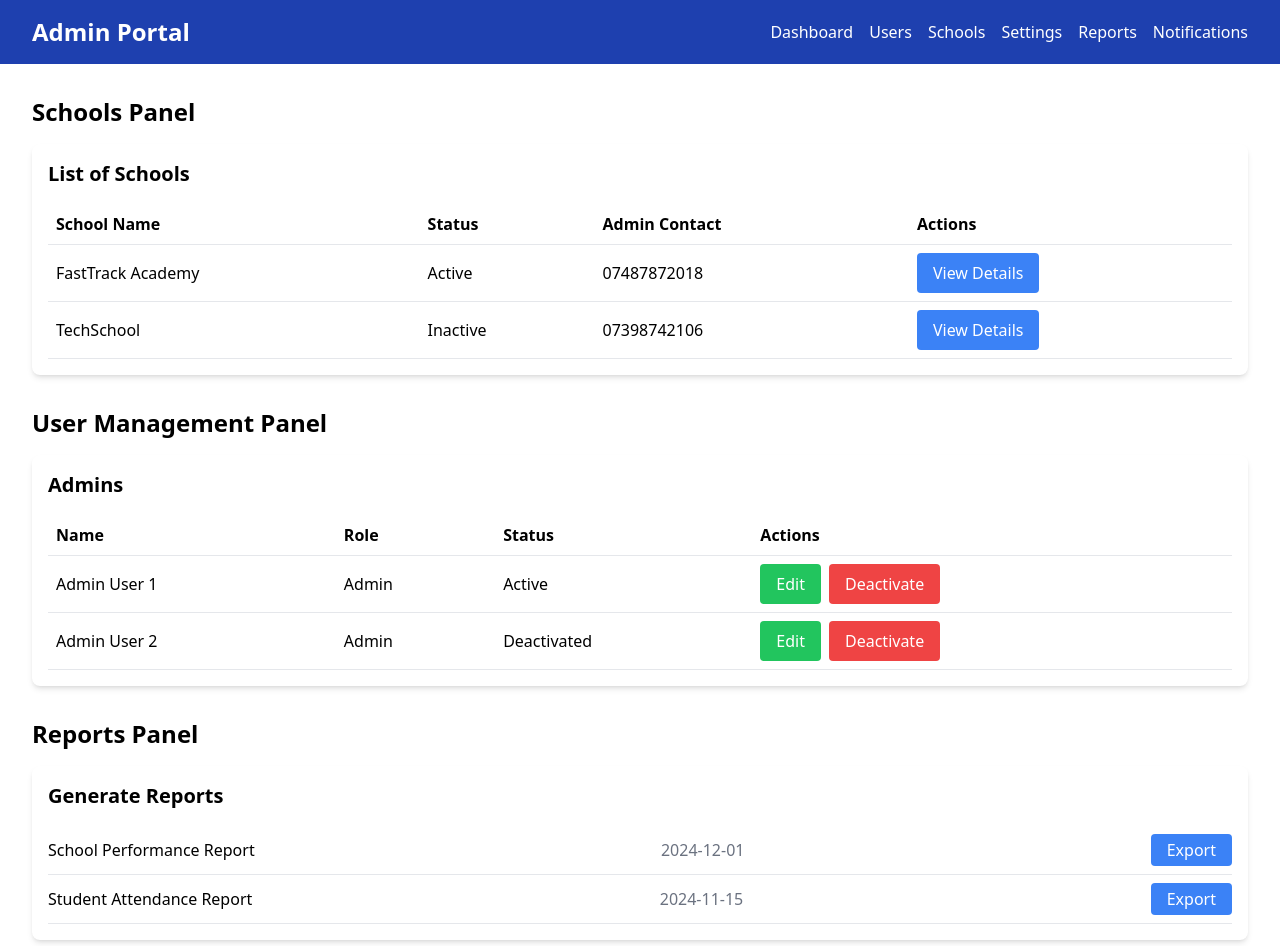
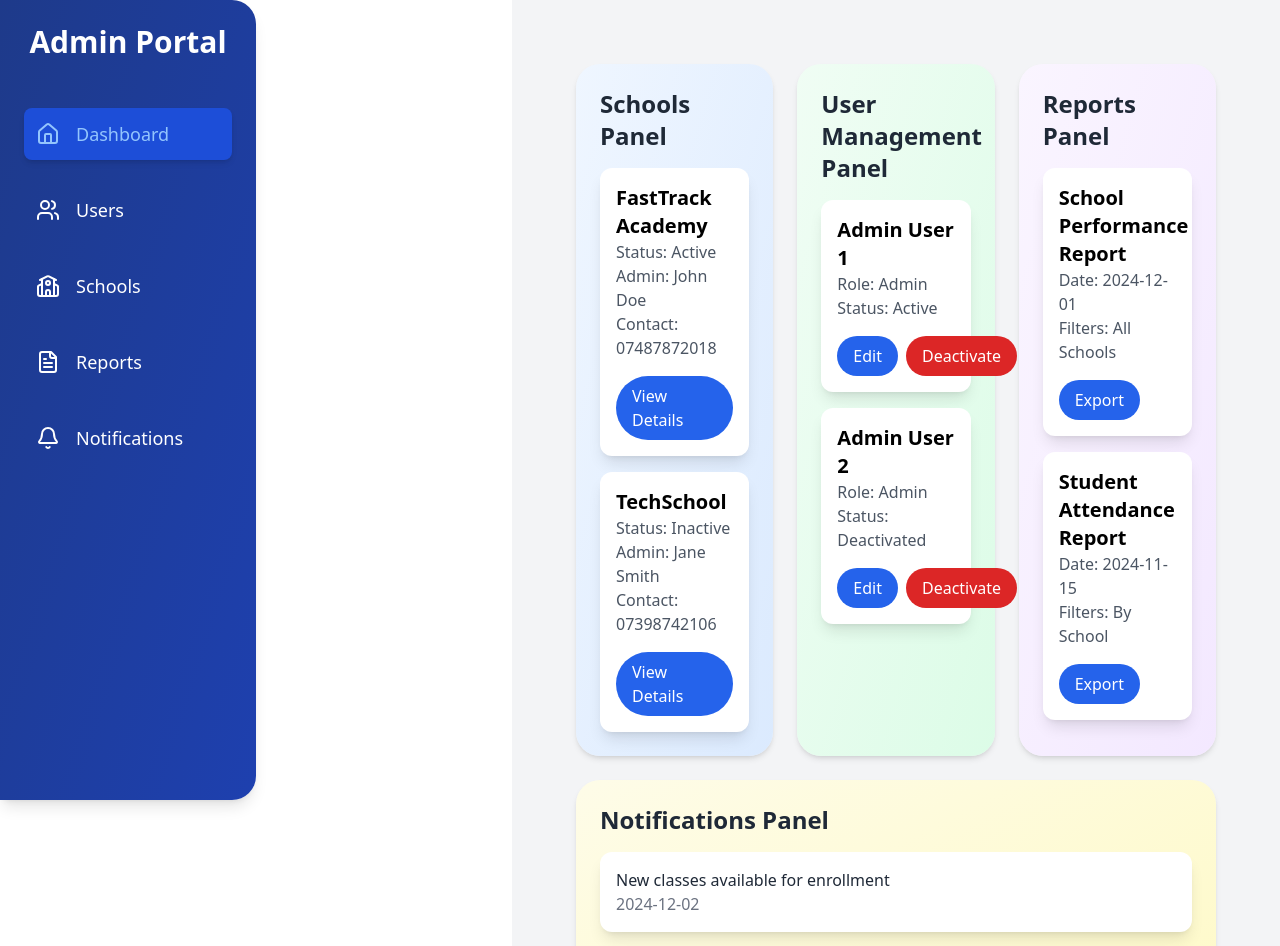
Before and after one commit to Luul-Solutions/tcms-admin, a React (Vite) app in the folder tcms-admin/: page / in a window 1280 px wide. Shown: the top 946 px of the page. Built offline with nearby package versions, Linux system fonts and the light colour scheme.

Commit message:
fixed the sidebar added icons, dashboard in progress

```diff
--- a/tcms-admin/src/App.tsx
+++ b/tcms-admin/src/App.tsx
@@ -1,14 +1,31 @@
+import React from "react";
 import { BrowserRouter as Router, Routes, Route } from "react-router-dom";
-import Dashboard from "./components/Dashboard";
-import Navbar from "./components/Navbar";
+import Sidebar from "./components/Sidebar"; // Import the Sidebar component
+import Dashboard from "./components/Dashboard"; // Dashboard component
+import Schools from "./components/Schools"; // School details component
+import Users from "./components/Users"; // User details component
+import Reports from "./components/Reports"; // Report details component
+import Notifications from "./components/Notifications"; // Notifications component
 
 const App: React.FC = () => {
   return (
     <Router>
-      <Navbar />
-      <Routes>
-        <Route path="/" element={<Dashboard />} />
-      </Routes>
+      <div className="flex">
+        {/* Sidebar */}
+        <Sidebar />
+
+        {/* Main content */}
+        <div className="flex-1 p-8 ml-64 bg-gray-100 min-h-screen">
+          {/* Adjusted the layout to accommodate the sidebar */}
+          <Routes>
+            <Route path="/" element={<Dashboard />} />
+            <Route path="/school/:schoolName" element={<Schools />} />
+            <Route path="/user/:userName" element={<Users />} />
+            <Route path="/report/:reportTitle" element={<Reports />} />
+            <Route path="/notifications" element={<Notifications />} />
+          </Routes>
+        </div>
+      </div>
     </Router>
   );
 };
--- a/tcms-admin/src/components/Dashboard.tsx
+++ b/tcms-admin/src/components/Dashboard.tsx
@@ -1,7 +1,8 @@
 import React from "react";
+import { Link } from "react-router-dom";
 
 const Dashboard: React.FC = () => {
-  // Data for Schools, Users, and Reports Panel (mock data)
+  // Mock data
   const schools = [
     {
       name: "FastTrack Academy",
@@ -41,116 +42,103 @@ const Dashboard: React.FC = () => {
   ];
 
   return (
-    <div className="p-8">
+    <div className="p-8 grid grid-cols-1 md:grid-cols-2 lg:grid-cols-3 gap-6 bg-gray-100 min-h-screen">
       {/* Schools Panel */}
-      <div className="mb-8">
-        <h3 className="text-2xl font-bold mb-4">Schools Panel</h3>
-        <div className="bg-white rounded-lg shadow-md p-4 mb-6">
-          <h4 className="text-xl font-semibold">List of Schools</h4>
-          <table className="w-full text-left mt-4">
-            <thead>
-              <tr>
-                <th className="border-b p-2">School Name</th>
-                <th className="border-b p-2">Status</th>
-                <th className="border-b p-2">Admin Contact</th>
-                <th className="border-b p-2">Actions</th>
-              </tr>
-            </thead>
-            <tbody>
+      <div className="bg-gradient-to-br from-blue-50 to-blue-100 rounded-3xl shadow-md p-6">
+        <h3 className="text-2xl font-bold text-gray-800 mb-4">Schools Panel</h3>
+        <div className="space-y-4">
           {schools.map((school, index) => (
-                <tr key={index}>
-                  <td className="border-b p-2">{school.name}</td>
-                  <td className="border-b p-2">{school.status}</td>
-                  <td className="border-b p-2">{school.contact}</td>
-                  <td className="border-b p-2">
-                    <button className="bg-blue-500 text-white px-4 py-2 rounded">
+            <div
+              key={index}
+              className="bg-white p-4 rounded-xl shadow-lg hover:shadow-2xl transition-shadow"
+            >
+              <h4 className="text-xl font-semibold">{school.name}</h4>
+              <p className="text-gray-600">Status: {school.status}</p>
+              <p className="text-gray-600">Admin: {school.admin}</p>
+              <p className="text-gray-600">Contact: {school.contact}</p>
+              <Link
+                to={`/school/${school.name}`}
+                className="mt-4 inline-block bg-blue-600 text-white py-2 px-4 rounded-full hover:bg-blue-700"
+              >
                 View Details
-                    </button>
-                  </td>
-                </tr>
+              </Link>
+            </div>
           ))}
-            </tbody>
-          </table>
         </div>
       </div>
 
       {/* User Management Panel */}
-      <div className="mb-8">
-        <h3 className="text-2xl font-bold mb-4">User Management Panel</h3>
-        <div className="bg-white rounded-lg shadow-md p-4">
-          <h4 className="text-xl font-semibold">Admins</h4>
-          <table className="w-full text-left mt-4">
-            <thead>
-              <tr>
-                <th className="border-b p-2">Name</th>
-                <th className="border-b p-2">Role</th>
-                <th className="border-b p-2">Status</th>
-                <th className="border-b p-2">Actions</th>
-              </tr>
-            </thead>
-            <tbody>
+      <div className="bg-gradient-to-br from-green-50 to-green-100 rounded-3xl shadow-md p-6">
+        <h3 className="text-2xl font-bold text-gray-800 mb-4">
+          User Management Panel
+        </h3>
+        <div className="space-y-4">
           {users.map((user, index) => (
-                <tr key={index}>
-                  <td className="border-b p-2">{user.name}</td>
-                  <td className="border-b p-2">{user.role}</td>
-                  <td className="border-b p-2">{user.status}</td>
-                  <td className="border-b p-2">
-                    <button className="bg-green-500 text-white px-4 py-2 rounded mr-2">
+            <div
+              key={index}
+              className="bg-white p-4 rounded-xl shadow-lg hover:shadow-2xl transition-shadow"
+            >
+              <h4 className="text-xl font-semibold">{user.name}</h4>
+              <p className="text-gray-600">Role: {user.role}</p>
+              <p className="text-gray-600">Status: {user.status}</p>
+              <div className="mt-4 flex gap-2">
+                <Link
+                  to={`/user/${user.name}`}
+                  className="bg-blue-600 text-white py-2 px-4 rounded-full hover:bg-blue-700"
+                >
                   Edit
-                    </button>
-                    <button className="bg-red-500 text-white px-4 py-2 rounded">
+                </Link>
+                <button className="bg-red-600 text-white py-2 px-4 rounded-full hover:bg-red-700">
                   Deactivate
                 </button>
-                  </td>
-                </tr>
+              </div>
+            </div>
           ))}
-            </tbody>
-          </table>
         </div>
       </div>
 
       {/* Reports Panel */}
-      <div className="mb-8">
-        <h3 className="text-2xl font-bold mb-4">Reports Panel</h3>
-        <div className="bg-white rounded-lg shadow-md p-4">
-          <h4 className="text-xl font-semibold">Generate Reports</h4>
-          <ul className="mt-4">
+      <div className="bg-gradient-to-br from-purple-50 to-purple-100 rounded-3xl shadow-md p-6">
+        <h3 className="text-2xl font-bold text-gray-800 mb-4">Reports Panel</h3>
+        <div className="space-y-4">
           {reports.map((report, index) => (
-              <li
+            <div
               key={index}
-                className="flex justify-between items-center py-2 border-b"
+              className="bg-white p-4 rounded-xl shadow-lg hover:shadow-2xl transition-shadow"
             >
-                <span>{report.title}</span>
-                <span className="text-gray-500">{report.date}</span>
-                <button className="bg-blue-500 text-white px-4 py-1 rounded">
+              <h4 className="text-xl font-semibold">{report.title}</h4>
+              <p className="text-gray-600">Date: {report.date}</p>
+              <p className="text-gray-600">Filters: {report.filters}</p>
+              <Link
+                to={`/report/${report.title}`}
+                className="mt-4 inline-block bg-blue-600 text-white py-2 px-4 rounded-full hover:bg-blue-700"
+              >
                 Export
-                </button>
-              </li>
+              </Link>
+            </div>
           ))}
-          </ul>
         </div>
       </div>
 
       {/* Notifications Panel */}
-      <div className="mb-8">
-        <h3 className="text-2xl font-bold mb-4">Notifications Panel</h3>
-        <div className="bg-white rounded-lg shadow-md p-4">
-          <h4 className="text-xl font-semibold">Manage Notifications</h4>
-          <ul className="mt-4">
+      <div className="bg-gradient-to-br from-yellow-50 to-yellow-100 rounded-3xl shadow-md p-6 col-span-full">
+        <h3 className="text-2xl font-bold text-gray-800 mb-4">
+          Notifications Panel
+        </h3>
+        <div className="space-y-4">
           {notifications.map((notification, index) => (
-              <li
+            <div
               key={index}
-                className="flex justify-between items-center py-2 border-b"
+              className="bg-white p-4 rounded-xl shadow-lg hover:shadow-2xl transition-shadow"
             >
-                <span>{notification.message}</span>
-                <span className="text-gray-500">{notification.date}</span>
-              </li>
+              <p className="text-gray-800">{notification.message}</p>
+              <p className="text-gray-500">{notification.date}</p>
+            </div>
           ))}
-          </ul>
-          <button className="bg-green-500 text-white px-4 py-2 mt-4 rounded">
+        </div>
+        <button className="mt-4 bg-green-600 text-white py-2 px-4 rounded-full hover:bg-green-700">
           Create Broadcast
         </button>
-        </div>
       </div>
     </div>
   );
--- a/tcms-admin/src/components/Navbar.tsx
+++ /dev/null
@@ -1,24 +0,0 @@
-import React from "react";
-import { NavLink } from "react-router-dom";
-
-const Navbar: React.FC = () => {
-  return (
-    <nav className="bg-blue-800 text-white py-4 px-8">
-      <div className="flex justify-between items-center">
-        <h1 className="text-2xl font-bold">Admin Portal</h1>
-        <ul className="flex space-x-4">
-          <li className="hover:text-gray-300 cursor-pointer">
-            <NavLink to="/">Dashboard</NavLink>
-          </li>
-          <li className="hover:text-gray-300 cursor-pointer">Users</li>
-          <li className="hover:text-gray-300 cursor-pointer">Schools</li>
-          <li className="hover:text-gray-300 cursor-pointer">Settings</li>
-          <li className="hover:text-gray-300 cursor-pointer">Reports</li>
-          <li className="hover:text-gray-300 cursor-pointer">Notifications</li>
-        </ul>
-      </div>
-    </nav>
-  );
-};
-
-export default Navbar;
--- a/tcms-admin/src/components/Notifications.tsx
+++ b/tcms-admin/src/components/Notifications.tsx
@@ -0,0 +1,76 @@
+import React, { useState } from "react";
+
+interface Notification {
+  message: string;
+  date: string;
+}
+
+const Notifications: React.FC = () => {
+  // State to hold notifications
+  const [notifications, setNotifications] = useState<Notification[]>([
+    { message: "New classes available for enrollment", date: "2024-12-02" },
+    { message: "School holiday announcement", date: "2024-11-28" },
+  ]);
+
+  // State to hold new notification input
+  const [newMessage, setNewMessage] = useState("");
+
+  // Function to add a new notification
+  const handleAddNotification = () => {
+    if (newMessage.trim() === "") return;
+
+    const newNotification: Notification = {
+      message: newMessage,
+      date: new Date().toISOString().split("T")[0], // Current date in YYYY-MM-DD format
+    };
+
+    setNotifications([newNotification, ...notifications]);
+    setNewMessage(""); // Clear input
+  };
+
+  return (
+    <div className="bg-white rounded-lg shadow-lg p-6">
+      <h3 className="text-2xl font-bold text-gray-800 mb-4">
+        Notifications Panel
+      </h3>
+
+      {/* Notification List */}
+      <div className="space-y-4">
+        {notifications.length > 0 ? (
+          notifications.map((notification, index) => (
+            <div
+              key={index}
+              className="bg-gray-100 p-4 rounded-lg shadow-md flex justify-between items-center"
+            >
+              <div>
+                <p className="text-gray-800">{notification.message}</p>
+                <p className="text-gray-500 text-sm">{notification.date}</p>
+              </div>
+            </div>
+          ))
+        ) : (
+          <p className="text-gray-500">No notifications available.</p>
+        )}
+      </div>
+
+      {/* Add New Notification */}
+      <div className="mt-6">
+        <input
+          type="text"
+          placeholder="Enter new notification"
+          value={newMessage}
+          onChange={(e) => setNewMessage(e.target.value)}
+          className="w-full p-3 rounded-lg border border-gray-300 focus:outline-none focus:ring-2 focus:ring-blue-500"
+        />
+        <button
+          onClick={handleAddNotification}
+          className="mt-4 bg-green-600 text-white py-2 px-4 rounded-lg hover:bg-green-700 transition"
+        >
+          Add Notification
+        </button>
+      </div>
+    </div>
+  );
+};
+
+export default Notifications;
--- a/tcms-admin/src/components/Reports.tsx
+++ b/tcms-admin/src/components/Reports.tsx
@@ -0,0 +1,29 @@
+import React from "react";
+import { useParams } from "react-router-dom";
+
+const Reports: React.FC = () => {
+  const { reportTitle } = useParams(); // Capture the dynamic URL parameter
+
+  // Example mock data (this could be fetched from an API in a real app)
+  const reportDetails = {
+    title: reportTitle,
+    date: "2024-12-01",
+    filters: "All Schools",
+  };
+
+  return (
+    <div className="p-8">
+      <h1 className="text-3xl font-bold">
+        Report Details for {reportDetails.title}
+      </h1>
+      <div className="bg-white rounded-lg shadow-md p-4 mt-6">
+        <h3 className="text-2xl font-semibold">Report Information</h3>
+        <p>Title: {reportDetails.title}</p>
+        <p>Date: {reportDetails.date}</p>
+        <p>Filters: {reportDetails.filters}</p>
+      </div>
+    </div>
+  );
+};
+
+export default Reports;
--- /dev/null
+++ b/tcms-admin/src/components/Sidebar.tsx
@@ -0,0 +1,90 @@
+import React from "react";
+import { NavLink } from "react-router-dom";
+import { Home, Users, School, FileText, Bell } from "lucide-react"; // Import icons from Lucide React
+
+const Sidebar: React.FC = () => {
+  return (
+    <div className="bg-gradient-to-br from-blue-900 to-blue-800 text-white w-64 h-screen p-6 rounded-r-3xl shadow-lg">
+      <h1 className="text-3xl font-bold mb-12 text-center">Admin Portal</h1>
+      <ul className="space-y-6">
+        <li>
+          <NavLink
+            to="/"
+            className={({ isActive }) =>
+              `flex items-center space-x-4 p-3 rounded-lg transition ${
+                isActive
+                  ? "bg-blue-700 text-blue-300 shadow-md"
+                  : "hover:bg-blue-700 hover:text-blue-300"
+              }`
+            }
+          >
+            <Home className="w-6 h-6" />
+            <span className="text-lg">Dashboard</span>
+          </NavLink>
+        </li>
+        <li>
+          <NavLink
+            to="/user/:userName"
+            className={({ isActive }) =>
+              `flex items-center space-x-4 p-3 rounded-lg transition ${
+                isActive
+                  ? "bg-blue-700 text-blue-300 shadow-md"
+                  : "hover:bg-blue-700 hover:text-blue-300"
+              }`
+            }
+          >
+            <Users className="w-6 h-6" />
+            <span className="text-lg">Users</span>
+          </NavLink>
+        </li>
+        <li>
+          <NavLink
+            to="/school/:schoolName"
+            className={({ isActive }) =>
+              `flex items-center space-x-4 p-3 rounded-lg transition ${
+                isActive
+                  ? "bg-blue-700 text-blue-300 shadow-md"
+                  : "hover:bg-blue-700 hover:text-blue-300"
+              }`
+            }
+          >
+            <School className="w-6 h-6" />
+            <span className="text-lg">Schools</span>
+          </NavLink>
+        </li>
+        <li>
+          <NavLink
+            to="/report/:reportTitle"
+            className={({ isActive }) =>
+              `flex items-center space-x-4 p-3 rounded-lg transition ${
+                isActive
+                  ? "bg-blue-700 text-blue-300 shadow-md"
+                  : "hover:bg-blue-700 hover:text-blue-300"
+              }`
+            }
+          >
+            <FileText className="w-6 h-6" />
+            <span className="text-lg">Reports</span>
+          </NavLink>
+        </li>
+        <li>
+          <NavLink
+            to="/notifications"
+            className={({ isActive }) =>
+              `flex items-center space-x-4 p-3 rounded-lg transition ${
+                isActive
+                  ? "bg-blue-700 text-blue-300 shadow-md"
+                  : "hover:bg-blue-700 hover:text-blue-300"
+              }`
+            }
+          >
+            <Bell className="w-6 h-6" />
+            <span className="text-lg">Notifications</span>
+          </NavLink>
+        </li>
+      </ul>
+    </div>
+  );
+};
+
+export default Sidebar;
```
Also changed, not shown: tcms-admin/src/components/Users.tsx (+31 -0 lines). Lines whose indentation alone changed are shown as unchanged.
